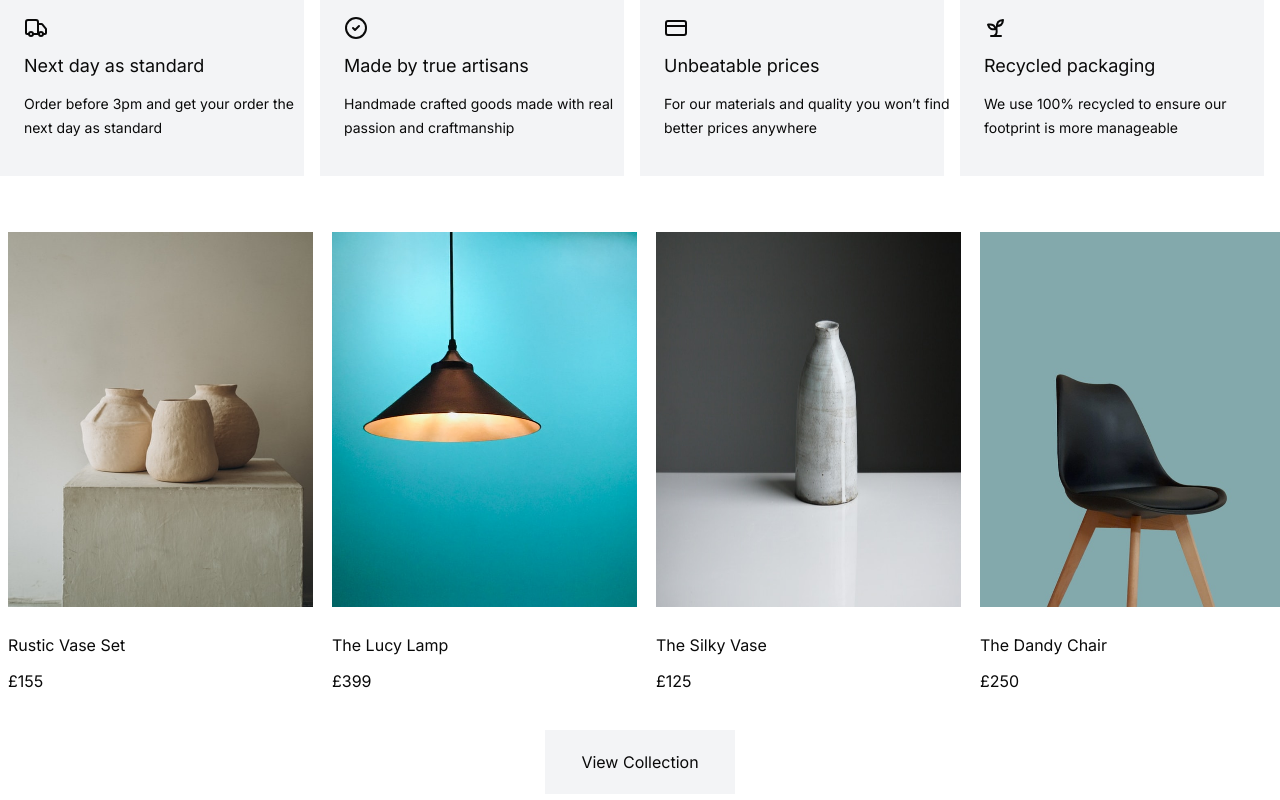
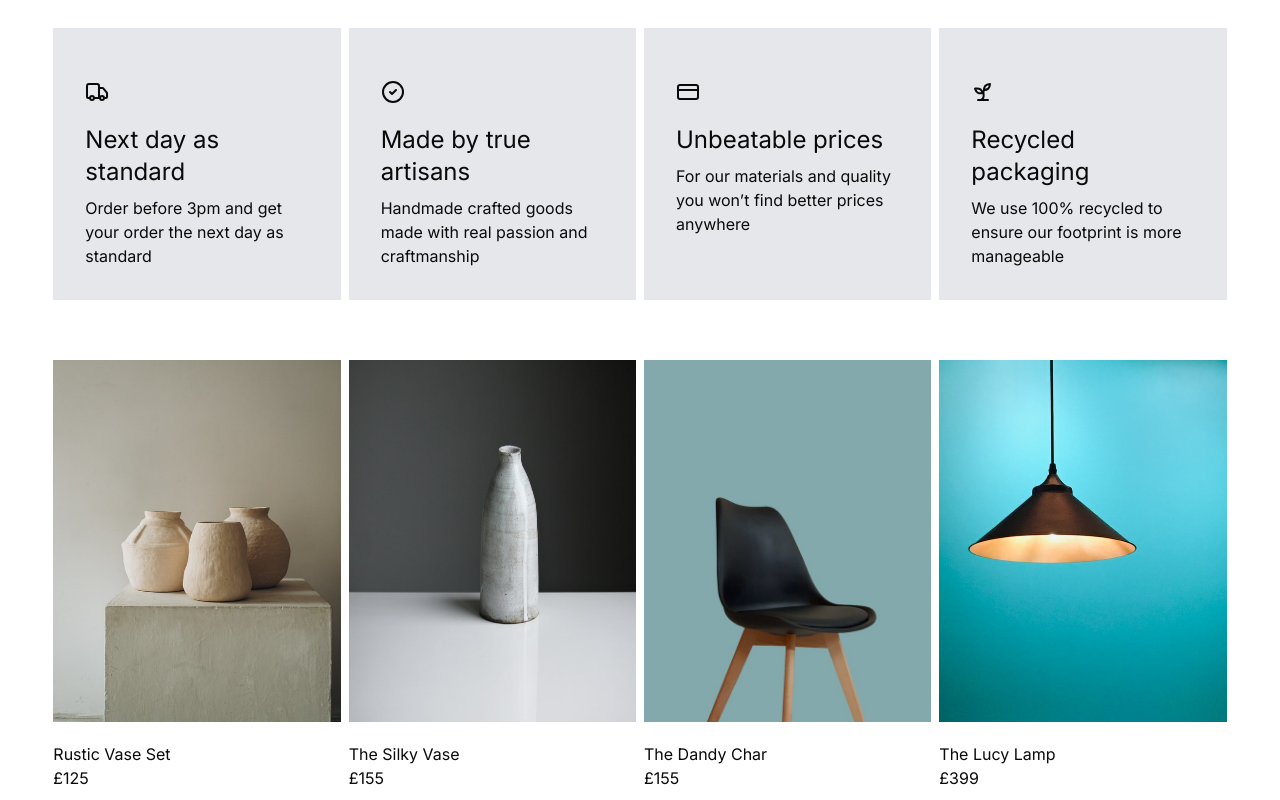
Before and after one commit to Channa-Zeeshan/HackathonTwo, a Next.js app: page / in a window 1280 px wide. Shown: the part 940-1740 px from the top of the page. Built offline with nearby package versions, Linux system fonts and the light colour scheme.

Commit message:
working on props

```diff
--- /dev/null
+++ b/src/app/FeatureCard.tsx
@@ -0,0 +1,56 @@
+import React from 'react'
+import { Truck } from 'lucide-react';
+import { CircleCheck } from 'lucide-react';
+import { CreditCard } from 'lucide-react';
+import { Sprout } from 'lucide-react';
+import FeatureChild from './FeatureChild';
+
+const FeatureCard = () => {
+    const items = [
+        {
+          icon: <Truck />,
+          heading: 'Next day as standard',
+          paragraph:' Order before 3pm and get your order the next day as standard',
+        },
+        {
+            icon: <CircleCheck />,
+            heading: 'Made by true artisans',
+            paragraph:' Handmade crafted goods made with real passion and craftmanship',
+          },
+          {
+            icon: <CreditCard />,
+            heading: 'Unbeatable prices',
+            paragraph:' For our materials and quality you won’t find better prices anywhere',
+          },
+          {
+            icon: <Sprout />,
+            heading: 'Recycled packaging',
+            paragraph:' We use 100% recycled to ensure our footprint is more manageable',
+          },
+
+      ];
+  return (
+    <div className='flex  flex-col justify-center items-center h-max-[1052px] max-w-[1440px] mx-auto my-10 '>
+        <h1 className='text-xl p-8'> What makes our brand different</h1>
+        <div className='w-11/12 grid grid-cols-1 md:grid-cols-2 lg:grid-cols-4  gap-2 m-auto'>
+
+        {items.map((item,index)=>(
+            <div className='bg-gray-200'>
+                    <FeatureChild
+                    key={index}
+                    icon={item.icon}
+                    heading={item.heading}
+                    paragraph={item.paragraph} />
+            </div>
+        ))}
+
+
+
+        </div>
+
+
+        </div>
+  )
+}
+
+export default FeatureCard
--- /dev/null
+++ b/src/app/FeatureChild.tsx
@@ -0,0 +1,22 @@
+import React from 'react'
+
+const FeatureChild = (props:any) => {
+  return (
+    <div className='p-8 '>
+        <div  className='my-5'>
+            {props.icon}
+
+        </div>
+        <div className='text-2xl  mb-2' >
+            {props.heading}
+
+        </div>
+        <div >
+            {props.paragraph}
+
+        </div>
+    </div>
+  )
+}
+
+export default FeatureChild
--- /dev/null
+++ b/src/app/ListingCard.tsx
@@ -0,0 +1,58 @@
+import React from 'react'
+import Image from 'next/image';
+
+import ListingChild from './components/ListingChild';
+
+const ListingCard = () => {
+    const items = [
+        {
+          image: '/pots.jpg',
+          category: 'Rustic Vase Set',
+          price: '£125',
+        },
+        {
+          image: '/clay.jpg',
+          category: 'The Silky Vase',
+          price: '£155',
+        },
+        {
+          image: '/chair.jpg',
+          category: 'The Dandy Char',
+          price: '£155',
+        },
+        {
+          image: '/light.jpg',
+          category: 'The Lucy Lamp',
+          price: '£399',
+        },
+      ];
+
+
+
+  return (
+    <div className='flex  flex-col justify-center items-center h-max-[1052px] max-w-[1440px] m-auto  '>
+
+        <div className='w-11/12 grid grid-cols-1  md:grid-cols-2 lg:grid-cols-4  gap-2 m-auto'>
+
+        {items.map((item,index)=>(
+            <div className='w-full'>
+                    <ListingChild
+                    key={index}
+                    image={item.image}
+                    category={item.category}
+                    price={item.price} />
+            </div>
+
+        ))}
+
+        </div>
+        <div className='flex justify-center w-full my-4'>
+            <button className=' m-auto w-full sm:w-[190px] h-[64px] py-4 px-8 font-normal text-4 leading-6 bg-gray-100'> View Collection</button>
+
+        </div>
+
+        </div>
+  )
+}
+
+export default ListingCard
--- /dev/null
+++ b/src/app/components/Card.tsx
@@ -0,0 +1,19 @@
+import React from 'react';
+import Image from 'next/image';
+
+export const Card = (props: any) => {
+  return (
+    <div className="bg-white shadow-md rounded-lg overflow-hidden">
+      {/* Image */}
+      <div className="relative w-full h-64">
+        <Image src={props.image} alt={props.category} fill className="object-cover" />
+      </div>
+
+      {/* Content */}
+      <div className="p-4 text-center">
+        <h3 className="text-lg font-bold text-gray-800">{props.category}</h3>
+        <p className="text-gray-600 mt-2">${props.price.toFixed(2)}</p>
+      </div>
+    </div>
+  );
+};
--- /dev/null
+++ b/src/app/components/HomeCard.tsx
@@ -0,0 +1,44 @@
+import React from 'react';
+import { Card } from './Card';
+
+const HomeCard = () => {
+  const items = [
+    {
+      image: '/pots.jpg',
+      category: 'Electronics',
+      price: 199.99,
+    },
+    {
+      image: '/clay.jpg',
+      category: 'Clothing',
+      price: 49.99,
+    },
+    {
+      image: '/chair.jpg',
+      category: 'Books',
+      price: 15.99,
+    },
+    {
+      image: '/Bedroom.jpg',
+      category: 'Furniture',
+      price: 299.99,
+    },
+  ];
+
+  return (
+    <div className="min-h-screen w-full bg-gray-50 flex items-center justify-center py-8">
+      <div className="grid grid-cols-1 md:grid-cols-2 lg:grid-cols-4 gap-6">
+        {items.map((item, index) => (
+          <Card
+            key={index}
+            image={item.image}
+            category={item.category}
+            price={item.price}
+          />
+        ))}
+      </div>
+    </div>
+  );
+};
+
+export default HomeCard;
--- /dev/null
+++ b/src/app/components/ListingChild.tsx
@@ -0,0 +1,21 @@
+import React from 'react'
+import Image from 'next/image'
+
+const ListingChild = (props:any) => {
+  return (
+    <div className='flex  flex-col'>
+        <div  className='my-5 relative w-full  h-[362px] m-auto'>
+          <Image src ={props.image} alt="" fill className=' w-full h-full object-fill'/>
+
+        </div>
+        <div className='text-md  flex flex-col mb-2' >
+           <h1> {props.category}</h1>
+          <h2>  {props.price} </h2>
+
+        </div>
+
+    </div>
+  )
+}
+
+export default ListingChild
--- a/src/app/page.tsx
+++ b/src/app/page.tsx
@@ -8,15 +8,19 @@ import Listings from "./components/Listings";
 import ProductCard from "./components/ProductCard";
 import Email from "./components/Email";
 import Footer from "./components/Footer";
+import HomeCard from "./components/HomeCard";
+import FeatureCard from "./FeatureCard";
+import ListingCard from "./ListingCard";
 
 
 export default function Home() {
   return (
     <div>
+
    <Navbar/>
 <HeroSection />
-<Features/>
-<Listings/>
+<FeatureCard />
+<ListingCard />
 <ProductCard/>
 <Email/>
 <Footer/>
```
